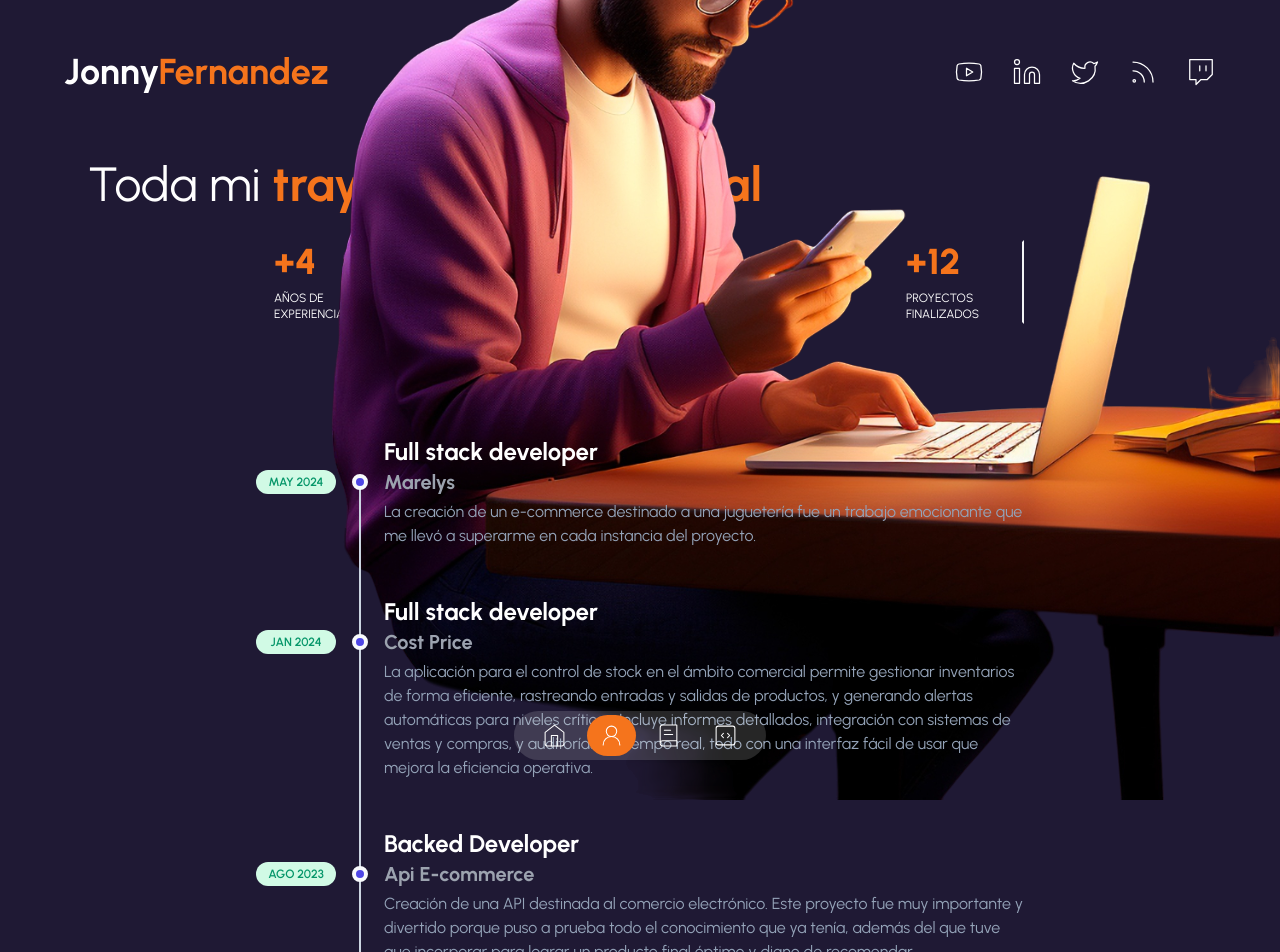
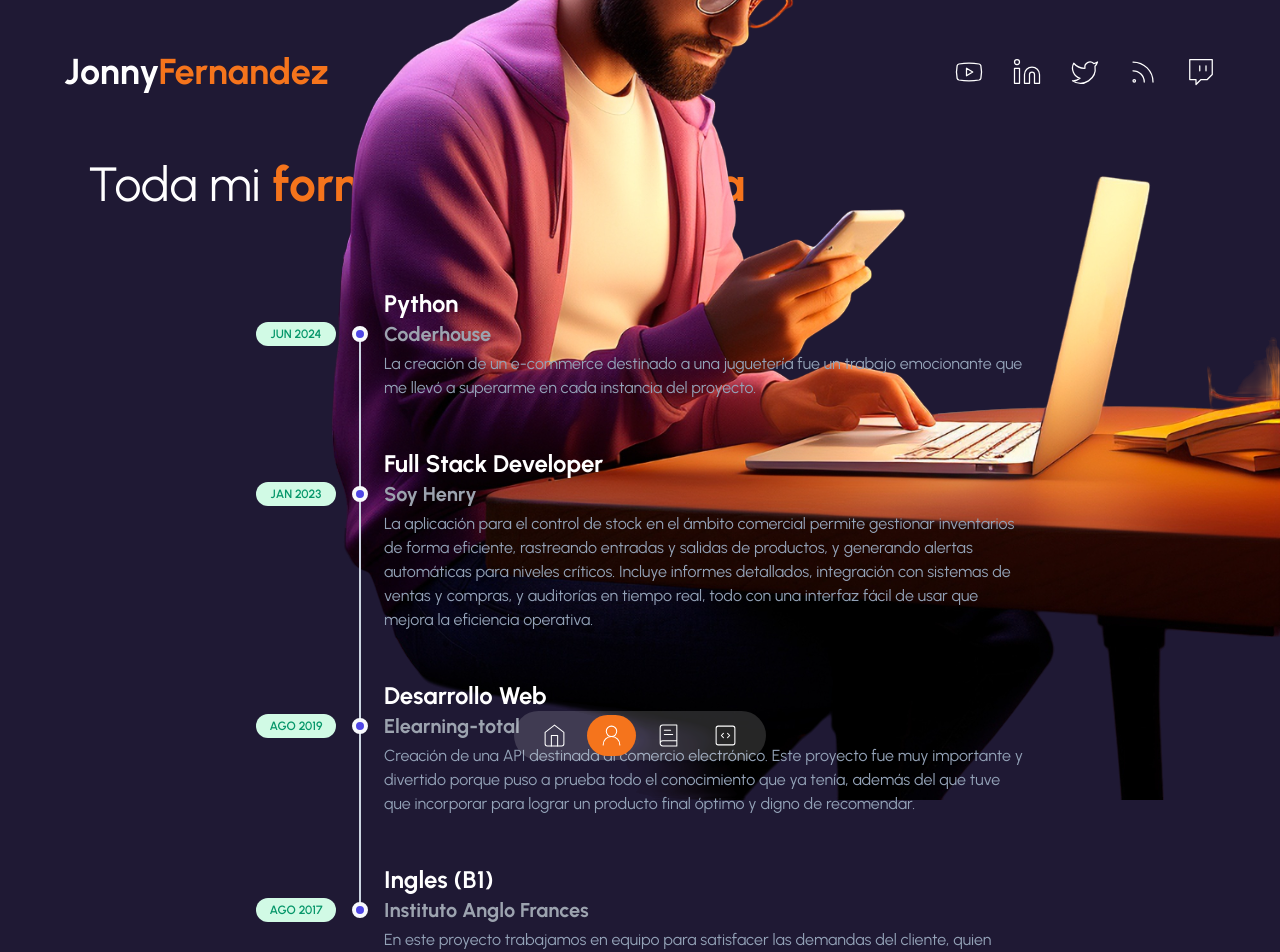
Before and after one commit to JonnyFernandez/Jonny-Code, a Next.js app: page /about-me in a window 1280 px wide. Shown: the top 952 px of the page. Built offline with nearby package versions, Linux system fonts and the light colour scheme.

Commit message:
mejoras2

```diff
--- a/app/(routes)/about-me/page.tsx
+++ b/app/(routes)/about-me/page.tsx
@@ -15,11 +15,11 @@ const AboutMePage = () => {
                 <h1 className="text-2xl leading-tight text-center md:text-left md:text-5xl md:mt-10">
                     Toda mi{' '}
                     <span className="font-bold text-secondary">
-                        trayectoria profesional
+                        formación academica
                     </span>
                 </h1>
 
-                <CounterServices />
+                {/* <CounterServices /> */}
 
                 <TimeLine />
 
--- a/components/introduction.tsx
+++ b/components/introduction.tsx
@@ -27,7 +27,7 @@ const Introduction = () => {
                     </h1>
 
                     <p className="mx-auto mb-2 text-xl md:text-xl md:mx-0 md:mb-8">
-                        Como desarrollador frontend y creador de contenido, me dedico a combinar diseño y funcionalidad para crear experiencias digitales impactantes y accesibles.
+                        Como Backend Developer y creador de contenido, me dedico a crear servidores sostenibles, seguros y escalables.
                     </p>
 
                     <div className="flex items-center justify-center gap-3 md:justify-start md:gap-10">
--- a/data.tsx
+++ b/data.tsx
@@ -80,35 +80,35 @@ export const itemsNavbar = [
 export const dataAboutPage = [
   {
     id: 1,
-    title: "Full stack developer",
-    subtitle: "Marelys",
+    title: "Python",
+    subtitle: "Coderhouse",
     description:
       "La creación de un e-commerce destinado a una juguetería fue un trabajo emocionante que me llevó a superarme en cada instancia del proyecto.",
-    date: "May 2024 ",
+    date: "Jun 2024 ",
   },
   {
     id: 2,
-    title: "Full stack developer",
-    subtitle: "Cost Price",
+    title: "Full Stack Developer",
+    subtitle: "Soy Henry",
     description:
       "La aplicación para el control de stock en el ámbito comercial permite gestionar inventarios de forma eficiente, rastreando entradas y salidas de productos, y generando alertas automáticas para niveles críticos. Incluye informes detallados, integración con sistemas de ventas y compras, y auditorías en tiempo real, todo con una interfaz fácil de usar que mejora la eficiencia operativa.",
-    date: "Jan 2024",
+    date: "Jan 2023",
   },
   {
     id: 3,
-    title: "Backed Developer",
-    subtitle: "Api E-commerce",
+    title: "Desarrollo Web",
+    subtitle: "Elearning-total",
     description:
       "Creación de una API destinada al comercio electrónico. Este proyecto fue muy importante y divertido porque puso a prueba todo el conocimiento que ya tenía, además del que tuve que incorporar para lograr un producto final óptimo y digno de recomendar.",
-    date: "Ago 2023",
+    date: "Ago 2019",
   },
   {
     id: 4,
-    title: "Backed Developer",
-    subtitle: "Assist One.",
+    title: "Ingles (B1)",
+    subtitle: "Instituto Anglo Frances",
     description:
       "En este proyecto trabajamos en equipo para satisfacer las demandas del cliente, quien necesitaba un sistema centralizado de compras para tres tipos de usuarios. El primer usuario representa la sucursal, que genera pedidos de insumos. El segundo usuario es la casa central, que acepta o rechaza las órdenes de compra. El tercer usuario son los proveedores, quienes aceptan o rechazan las órdenes de compra.",
-    date: "Ago 2022",
+    date: "Ago 2017",
   },
 ];
 
```
